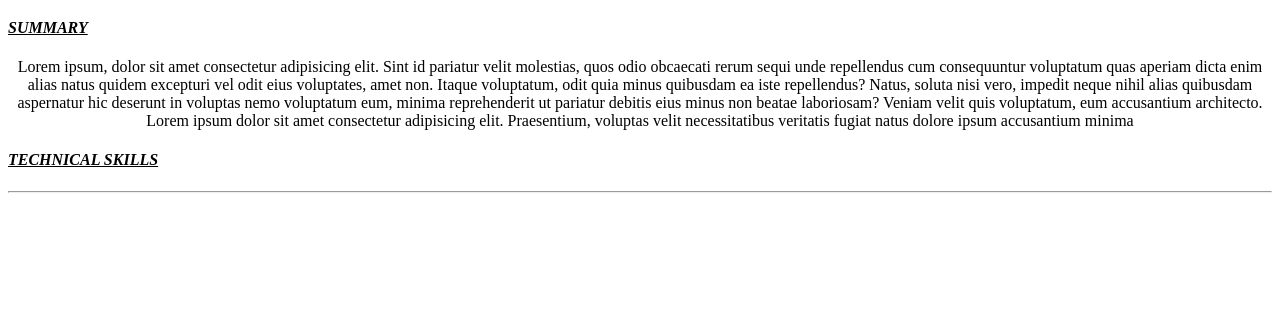
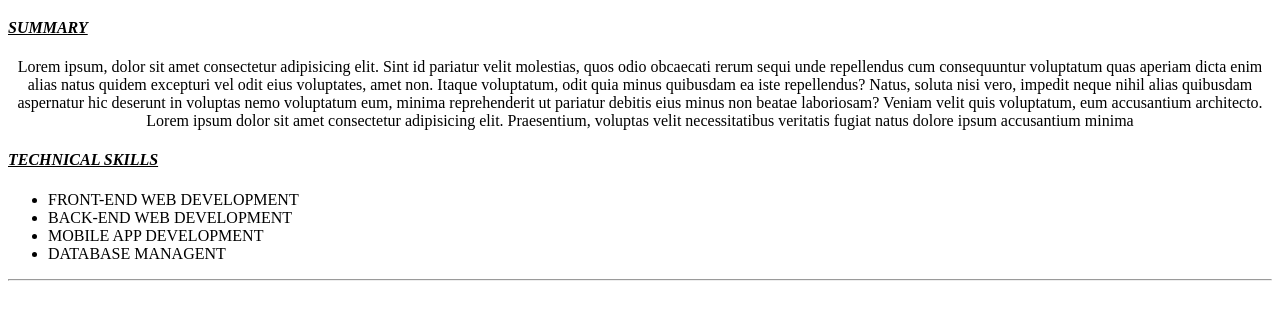
Before and after one commit to biyimo/HTML2, a plain HTML site: page index.html in a window 1280 px wide. Shown: the part 100-420 px from the top of the page. Drawn offline with Linux system fonts and the light colour scheme.

Commit message:
technical skills added

```diff
--- a/index.html
+++ b/index.html
@@ -43,6 +43,12 @@
       <u><i>TECHNICAL SKILLS</i></u>
     </h4>
 
+    <ul>
+        <li>FRONT-END WEB DEVELOPMENT</li>
+        <li>BACK-END WEB DEVELOPMENT</li>
+        <li>MOBILE APP DEVELOPMENT</li>
+        <li>DATABASE MANAGENT</li>
+    </ul>
 
     <hr />
   </body>
```
